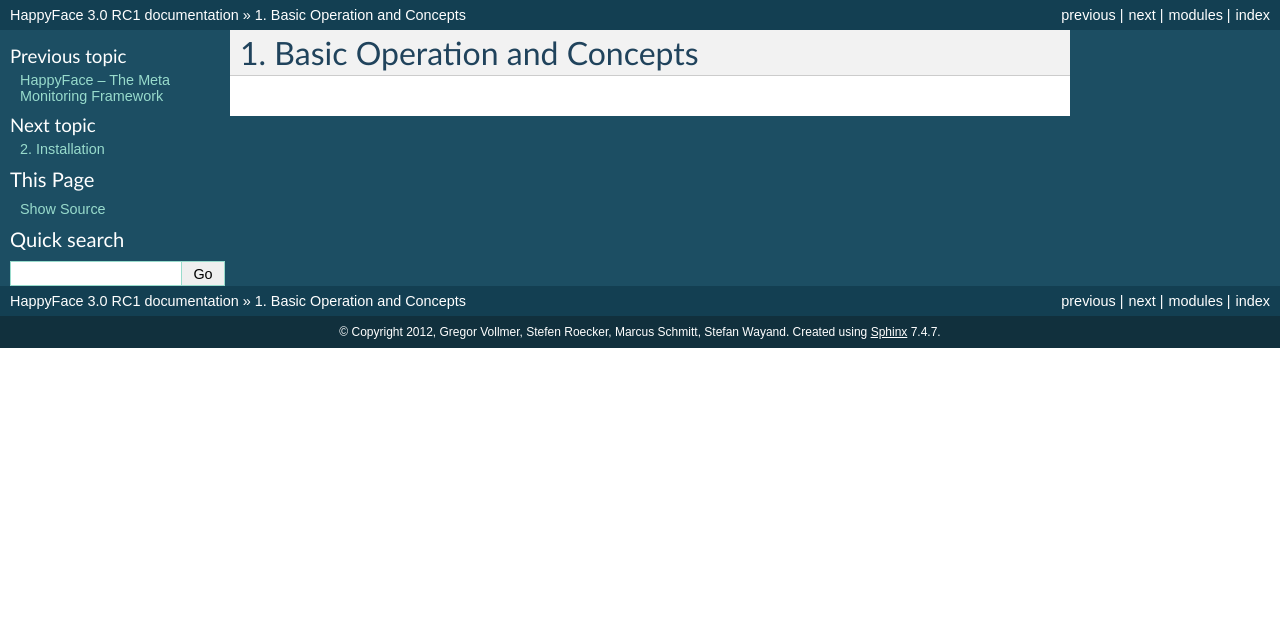
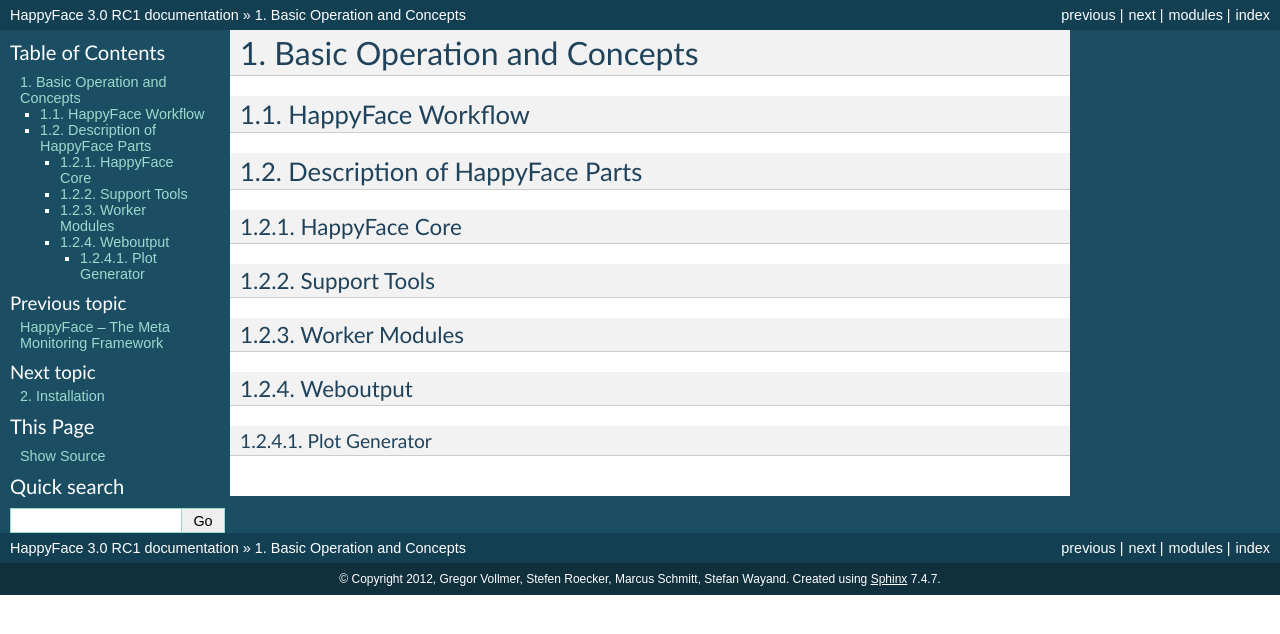
Before and after one commit to HappyFaceMonitoring/HappyFace3, a Sphinx documentation site: the page built from docs/basics.rst, in a window 1280 px wide. Shown: the top 634 px of the page. Built offline with Sphinx 7.4.7, drawn with Linux system fonts in a browser that asks for light colours.

```diff
--- a/docs/basics.rst
+++ b/docs/basics.rst
@@ -4,3 +4,24 @@
 ****************************
 Basic Operation and Concepts
 ****************************
+
+HappyFace Workflow
+==================
+
+Description of HappyFace Parts
+==============================
+
+HappyFace Core
+--------------
+
+Support Tools
+-------------
+
+Worker Modules
+--------------
+
+Weboutput
+---------
+
+Plot Generator
+^^^^^^^^^^^^^^
--- a/docs/index.rst
+++ b/docs/index.rst
@@ -29,6 +29,7 @@ HappyFace – The Meta Monitoring Framework
     module_dev.rst
     core.rst
     tools.rst
+    license.rst
 
 Documentation Todos
 ===================
--- a/docs/module_dev.rst
+++ b/docs/module_dev.rst
@@ -1,3 +1,5 @@
+.. _module-dev:
+
 ******************
 Module Development
 ******************
```
Also changed, not shown: docs/license.rst (added, +9 -0 lines), 1 other file.
